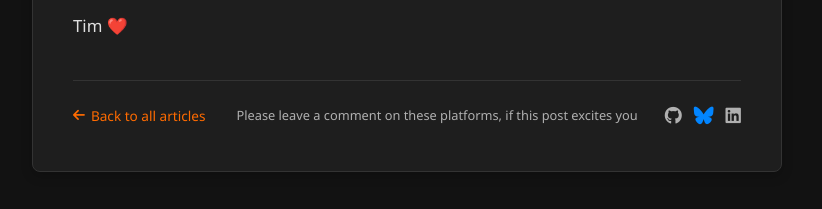
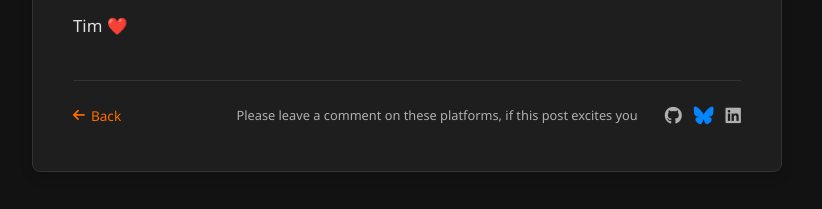
Before and after one commit to TimOsahenru/notes, a Jekyll site: the page built from _posts/2025-11-25-welcome.md, in a window 1280 px wide. Shown: the part 700-909 px from the top of the page, without its empty margins (233-1055 px from the left). Built offline with Jekyll 4.4.1, drawn with Linux system fonts in a browser that asks for light colours.

Commit message:
getting hired

```diff
--- a/_layouts/post.html
+++ b/_layouts/post.html
@@ -45,7 +45,7 @@ layout: default
 <footer class="blog-footer">
     <a href="{{ site.baseurl }}/" class="back-link">
         <i class="fas fa-arrow-left"></i>
-        Back to all articles
+        Back
     </a>
     <div class="share-options">
         <div class="comment-cta">
```
